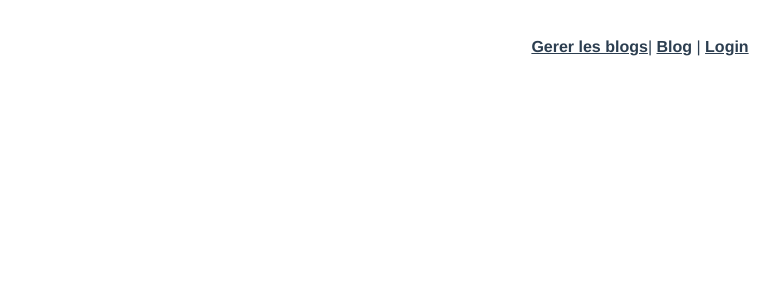
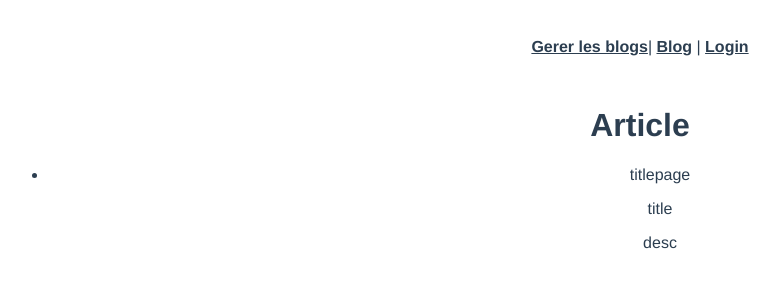
Before and after one commit to IIM-Creative-Technology/vuejs-EstebanStud, a Vue app: page /#/blog/0 in a window 1280 px wide. Shown: the top 300 px of the page, without its empty margins (0-779 px from the left). Built offline with nearby package versions, Linux system fonts and the light colour scheme.

Commit message:
:construction: ADD - one article page

```diff
--- a/src/components/Blog.vue
+++ b/src/components/Blog.vue
@@ -1,8 +1,28 @@
 <template>
-    <p>dffgdsfgdsf</p>
+  <div class="about">
+    <ul>
+            <li class="leblog">
+                <!--<img src="https://d1fmx1rbmqrxrr.cloudfront.net/cnet/optim/i/edit/2019/04/eso1644bsmall__w770.jpg"
+                    class="imgblog" alt="">-->
+                <p class="titleblog">{{blog.nom}}</p>
+                <p class="titleblog">{{blog.titre}}</p>
+                <p class="titleblog">{{blog.desc}}</p>
+                <p class="titleblog">{{blog.txt}}</p>
+            </li>
+        </ul>
+  </div>
 </template>
+
 <script>
+
 export default {
+  name: 'Article',
+
+    data(){
+        return{
+            blog: this.$store.state.listeblog[this.$route.params.id]
+        }
+    }
 
 }
 </script>
--- a/src/components/viewBlogs.vue
+++ b/src/components/viewBlogs.vue
@@ -10,6 +10,7 @@
                 <p class="titleblog">{{blog.desc}}</p>
                 <p class="titleblog">{{blog.txt}}</p>
                 <Edition :id="blog.id"></Edition>
+                <router-link :to="{name: 'Article', params: {id:blog.id}}">Voir plus</router-link>
             </li>
         </ul>
     </div>
--- a/src/router/index.js
+++ b/src/router/index.js
@@ -42,6 +42,16 @@ const routes = [{
         component: () =>
             import ( /* webpackChunkName: "about" */ '../views/Blog.vue')
     },
+
+    {
+        path: '/blog/:id',
+        name: 'Article',
+        // route level code-splitting
+        // this generates a separate chunk (about.[hash].js) for this route
+        // which is lazy-loaded when the route is visited.
+        component: () =>
+            import ( /* webpackChunkName: "about" */ '../views/Article.vue')
+    },
 ]
 
 const router = createRouter({
--- /dev/null
+++ b/src/views/Article.vue
@@ -0,0 +1,20 @@
+<template>
+<div>
+    <h1>Article</h1>
+    <Unarticle></Unarticle>
+
+</div>
+
+</template>
+
+<script>
+import Unarticle from '../components/Blog';
+
+export default {
+    name : "Article",
+    components: {
+        Unarticle
+    }
+
+}
+</script>
```
